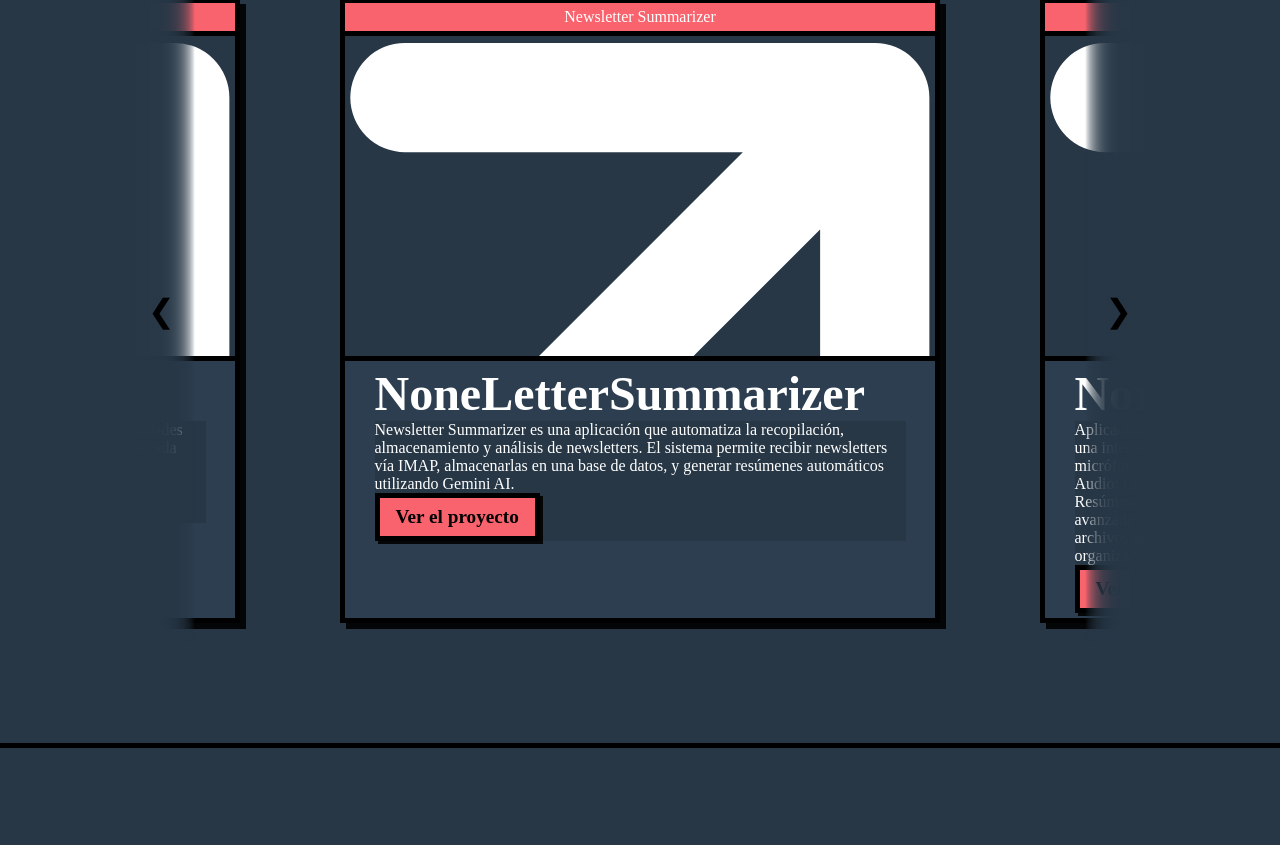
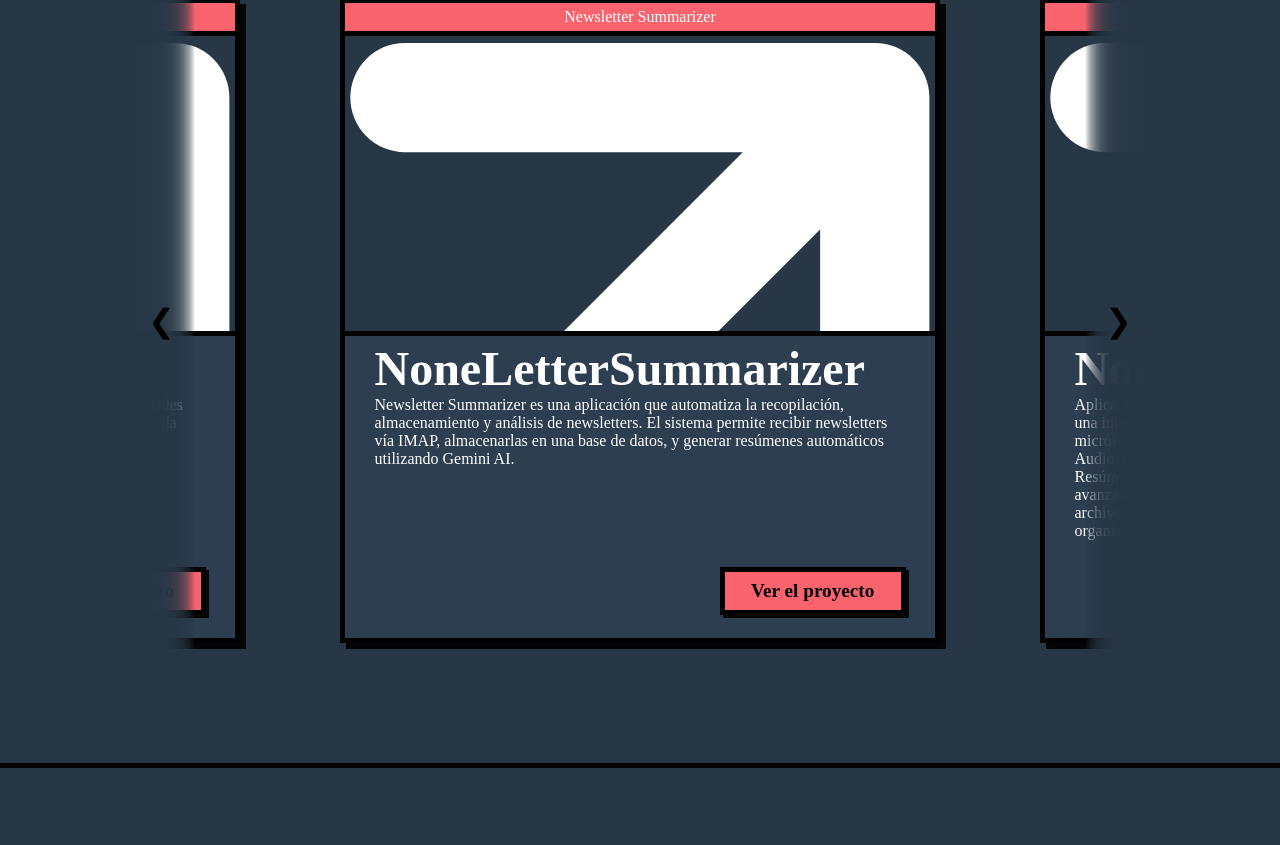
Before and after one commit to Nonetss/NoneBot, an Astro site in the folder Frontend/: page / in a window 1280 px wide. Shown: the part 855-1700 px from the top of the page. Built offline with nearby package versions, Linux system fonts and the light colour scheme; Astro itself is replaced by a stand-in of ours; a web font is replaced by a local one.

Commit message:
Introducimos nuevos estilos carrusel

```diff
--- a/Frontend/src/styles/tarjetas/CarouselProyectos.css
+++ b/Frontend/src/styles/tarjetas/CarouselProyectos.css
@@ -1,5 +1,8 @@
 p {
   background: none;
+}
+.proyectoDescripcion {
+  padding-bottom: 20px;
 }
 .carouselContainer {
   width: 100%;
@@ -97,14 +100,27 @@
   margin: 5px;
   background-color: #2c3e50;
   color: #fff;
+  height: 50%;
+}
+.proyectosInfo {
+  display: flex;
+  height: 100%;
+  flex-direction: column;
+  justify-content: space-between;
+  background: none;
 }
 
 .verProyecto {
-  display: inline-block;
+  display: flex;
   padding: 0.5rem 1rem;
   background: var(--color-principal);
   color: #000;
   text-decoration: none;
   border: 5px solid #000;
   box-shadow: 3px 3px 0px rgba(0, 0, 0, 0.9);
+  top: -25%;
+  right: -65%;
+  width: 9rem;
+  justify-content: center;
+  position: relative;
 }
```
